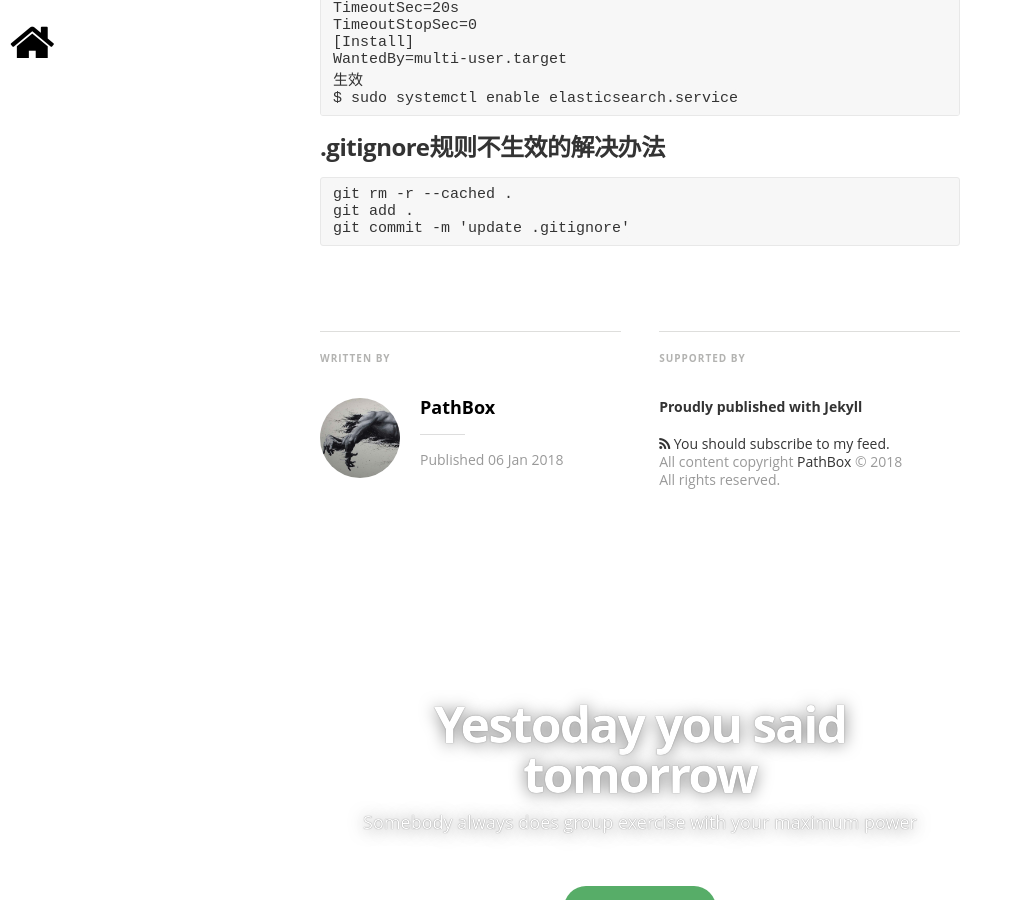
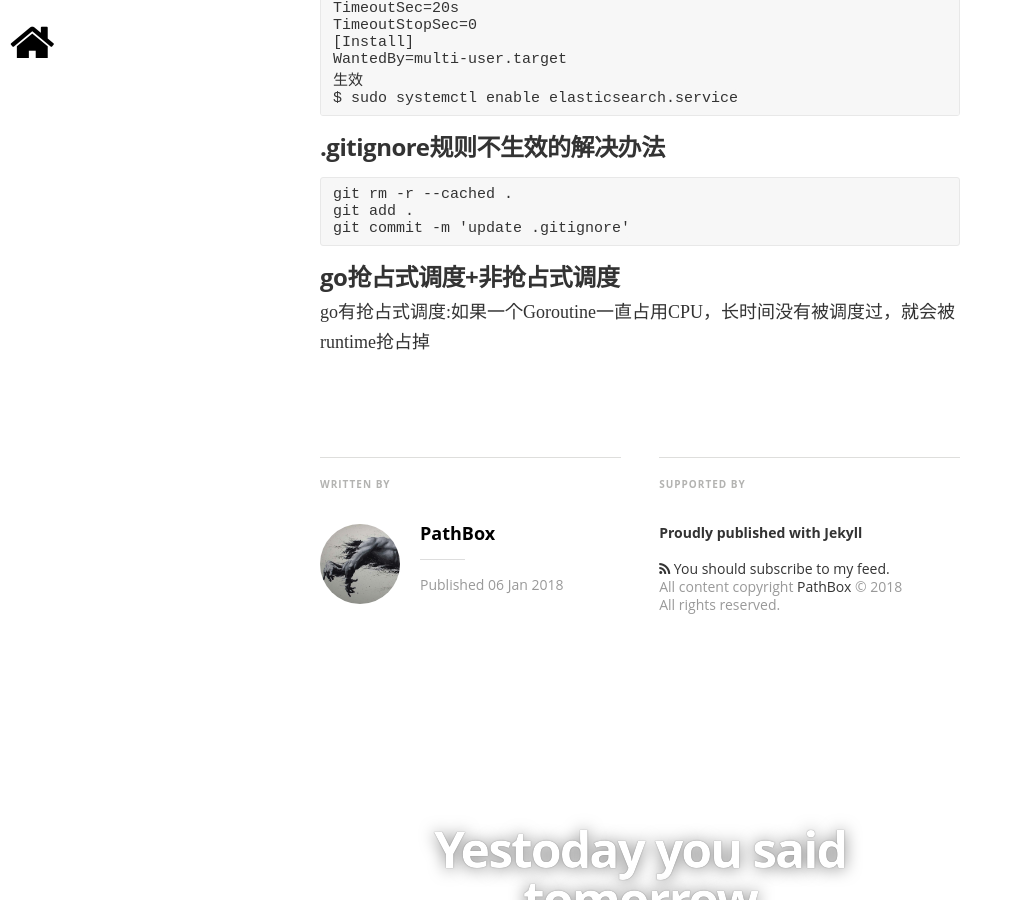
Before and after one commit to pathbox/pathbox.github.io, a Jekyll site: the page built from _posts/2018-01-06-work-summary-in-Udesk-twelve.md, in a window 1280 px wide and 900 px high, scrolled down 11760 px. Shown: the whole window, without its empty margins (0-1012 px from the left). Built offline with Jekyll 4.4.1, drawn with Linux system fonts in a browser that asks for light colours; nearby versions of some CDN libraries; some web fonts are replaced; comment, search, counter and statistics services are not loaded.

Commit message:
go抢占式调度+非抢占式调度

````diff
--- a/_posts/2018-01-06-work-summary-in-Udesk-twelve.md
+++ b/_posts/2018-01-06-work-summary-in-Udesk-twelve.md
@@ -471,3 +471,7 @@ git rm -r --cached .
 git add .
 git commit -m 'update .gitignore'
 ```
+
+##### go抢占式调度+非抢占式调度
+
+go有抢占式调度:如果一个Goroutine一直占用CPU，长时间没有被调度过，就会被runtime抢占掉
````
